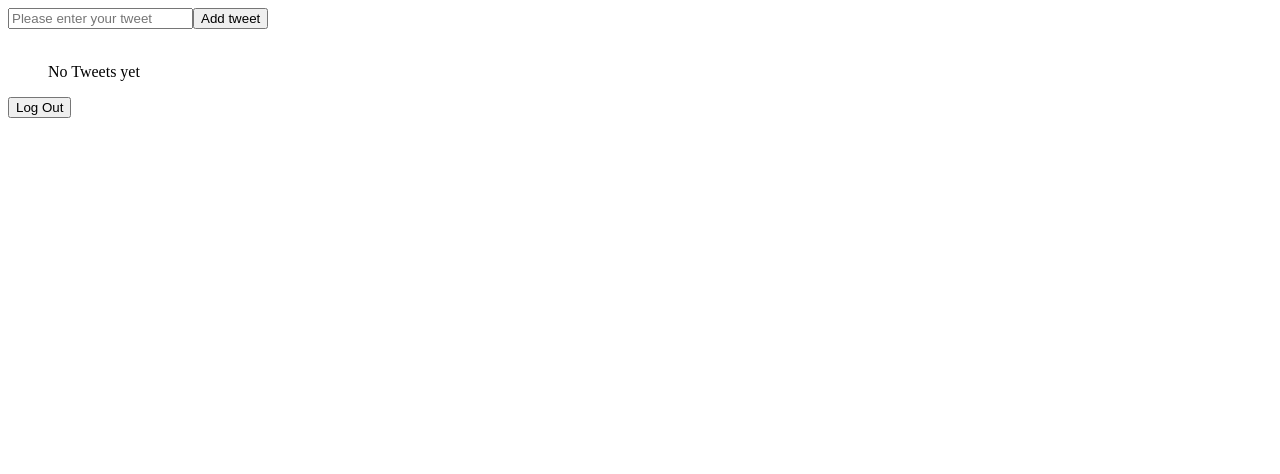
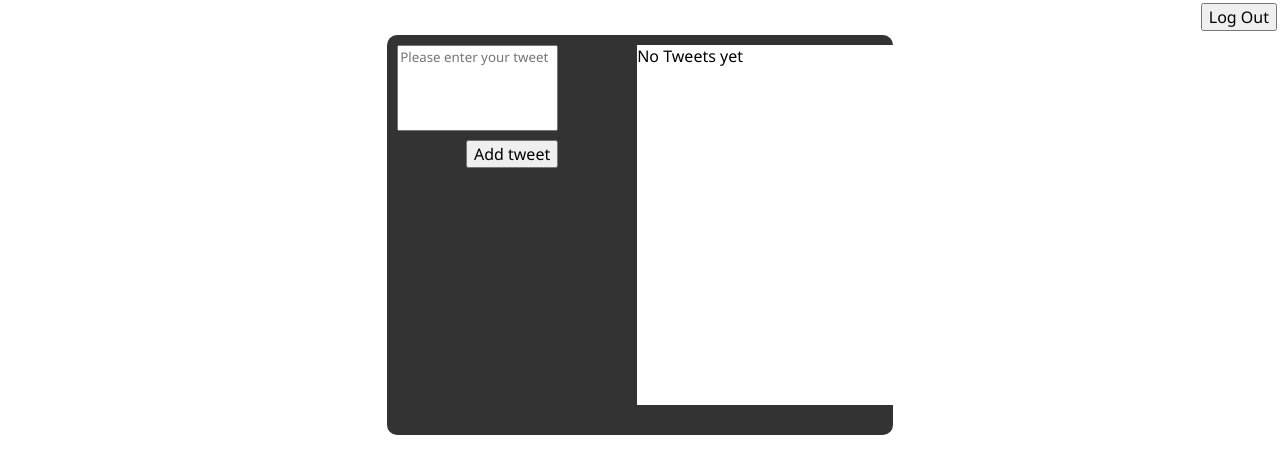
Before and after one commit to DavidChvo22/Twitter-Clone, a React (Vite) app: page /Home in a window 1280 px wide. Shown: the top 474 px of the page. Built offline with nearby package versions, Linux system fonts and the light colour scheme.

Commit message:
Styling for both pages

```diff
--- a/index.html
+++ b/index.html
@@ -3,6 +3,12 @@
   <head>
     <meta charset="UTF-8" />
     <meta name="viewport" content="width=device-width, initial-scale=1.0" />
+    <link rel="preconnect" href="https://fonts.googleapis.com" />
+    <link rel="preconnect" href="https://fonts.gstatic.com" crossorigin />
+    <link
+      href="https://fonts.googleapis.com/css2?family=Noto+Sans:ital,wght@0,100..900;1,100..900&display=swap"
+      rel="stylesheet"
+    />
     <title>Twitter Clone</title>
   </head>
   <body>
--- /dev/null
+++ b/src/components/Home/Home.css
@@ -0,0 +1,22 @@
+#home-div {
+  display: flex;
+  justify-content: center;
+  width: 40%;
+  max-width: 100%;
+  min-height: 50vh;
+  margin: 0 auto;
+  background: rgba(0, 0, 0, 0.8);
+  border-radius: 10px;
+  margin-top: 35px;
+  align-items: stretch;
+  position: relative;
+
+}
+
+#home-button {
+  position:fixed;
+  top: 3px;
+  right: 3px;
+  font-family: "Noto Sans", sans-serif;
+  font-size: 16px;
+}
--- a/src/components/Home/Home.jsx
+++ b/src/components/Home/Home.jsx
@@ -2,6 +2,7 @@ import InputField from "../InputField/InputField.jsx";
 import TweetShower from "../TweetShower/TweetShower.jsx";
 import { useState } from "react";
 import { useNavigate } from "react-router-dom";
+import "./Home.css"
 
 export default function Home() {
   const navigate = useNavigate();
@@ -15,7 +16,7 @@ export default function Home() {
   });
 
   return (
-    <>
+    <div id="home-div">
         <InputField
           tweet={tweet}
           setTweet={setTweet}
@@ -23,7 +24,10 @@ export default function Home() {
           setTweets={setTweets}
         ></InputField>
         <TweetShower tweets={tweets} setTweets={setTweets}></TweetShower>
-      <button onClick={handleLogOut}>Log Out</button>
-    </>
+
+      <button id="home-button" onClick={handleLogOut}>
+          Log Out
+        </button>
+    </div>
   );
 }
--- /dev/null
+++ b/src/components/InputField/InputField.css
@@ -0,0 +1,21 @@
+#inputField-input {
+  margin: 10px;
+  margin-bottom: 5px;
+  height: 80%;
+  font-family: "Noto Sans", sans-serif;
+  resize: none;
+}
+
+#inputField-form {
+  position: absolute;
+  left: 0;
+  height: 100px;
+}
+
+#inputField-button {
+  position: absolute;
+  right: 0;
+  font-family: "Noto Sans", sans-serif;
+  font-size: 16px;
+  margin-right: 10px;
+}
--- a/src/components/InputField/InputField.jsx
+++ b/src/components/InputField/InputField.jsx
@@ -1,3 +1,4 @@
+import "./InputField.css"
 export default function InputField({ tweet, setTweet, tweets, setTweets }) {
   function handleAddTweet() {
     if (tweet.trim() !== "") {
@@ -13,13 +14,15 @@ export default function InputField({ tweet, setTweet, tweets, setTweets }) {
   }
 
   return (
-    <form onSubmit={handleAddTweet}>
-      <input
+    <form id="inputField-form" onSubmit={handleAddTweet}>
+      <textarea
+        id="inputField-input"
         placeholder="Please enter your tweet"
         onChange={handleInputBox}
         value={tweet}
       />
-      <button>Add tweet</button>
+      <br/>
+      <button id="inputField-button">Add tweet</button>
     </form>
   );
 }
--- /dev/null
+++ b/src/components/Login/Login.css
@@ -0,0 +1,32 @@
+#Login-div{
+  display: flex;
+  align-items: center;
+  justify-content: center;
+}
+
+#login-form {
+  display: flex;
+  flex-direction: column;
+  align-items: center;
+  padding: 50px 40px;
+  color: white;
+  background: rgba(0, 0, 0, 0.8);
+  border-radius: 10px;
+  width: 10%;
+}
+
+#login-button {
+  width: 100%;
+  margin: 18px 0 9px 0;
+  font-family: "Noto Sans", sans-serif;
+  font-size: 16px;
+}
+
+.login-input{
+    margin: 5px;
+    font-family: "Noto Sans", sans-serif;
+}
+
+#login-title{
+    font-family: "Noto Sans", sans-serif;
+}
--- a/src/components/Login/Login.jsx
+++ b/src/components/Login/Login.jsx
@@ -1,5 +1,6 @@
 import { useState } from "react";
 import { useNavigate } from "react-router-dom"
+import "./Login.css"
 
 export default function Login() {
   const [email, setEmail] = useState("");
@@ -20,16 +21,27 @@ export default function Login() {
     }
   }
   return (
-    <form onSubmit={handleLogin}>
-      <input type="text" name="email" onChange={handleEmailInput}></input>
+    <div id="Login-div">
+      <form id="login-form" onSubmit={handleLogin}>
+        <h1 id="login-title">Login</h1>
+        <input
+          className="login-input"
+          type="text"
+          name="email"
+          onChange={handleEmailInput}
+        ></input>
         <br />
         <input
+          className="login-input"
           type="password"
           name="password"
           onChange={handlePasswordInput}
         ></input>
         <br />
-      <button type="submit">Log In</button>
+        <button id="login-button" type="submit">
+          Log In
+        </button>
       </form>
+    </div>
   );
 }
--- a/src/components/TweetShower/TweetShower.css
+++ b/src/components/TweetShower/TweetShower.css
@@ -1,3 +1,25 @@
-ul {
-    list-style-type: none;
+#tweetShower-ul {
+  list-style-type: none;
+  font-family: "Noto Sans", sans-serif;
+  background-color: white;
+  padding: 0;
+  margin-top: 10px;
+  position: absolute;
+  left: 250px;
+  min-height: 90%;
+  width: 65%;
+
 }
+
+#tweetShower-button {
+  position: absolute;
+  right: 0;
+  font-family: "Noto Sans", sans-serif;
+  font-size: 12px;
+  margin-right: 10px;
+}
+
+#tweetShower-li{
+    overflow-wrap: break-word;
+    max-width: 100%;
+}
--- a/src/components/TweetShower/TweetShower.jsx
+++ b/src/components/TweetShower/TweetShower.jsx
@@ -11,14 +11,18 @@ export default function TweetShower({ tweets, setTweets}) {
   return (
     <>
       <br />
-      <ul>
+      <ul id="tweetShower-ul">
         {tweets.length === 0 ? (
           <li>No Tweets yet</li>
         ) : (
           tweets.map((tweet, index) => (
-            <li key={index}>
+            <li id="tweetShower-li" key={index}>
               {tweet}
-              <button type="button" onClick={() => handleDeleteTweet(index)}>
+              <button
+                id="tweetShower-button"
+                type="button"
+                onClick={() => handleDeleteTweet(index)}
+              >
                 Delete
               </button>
             </li>
```
Lines whose indentation alone changed are shown as unchanged.
